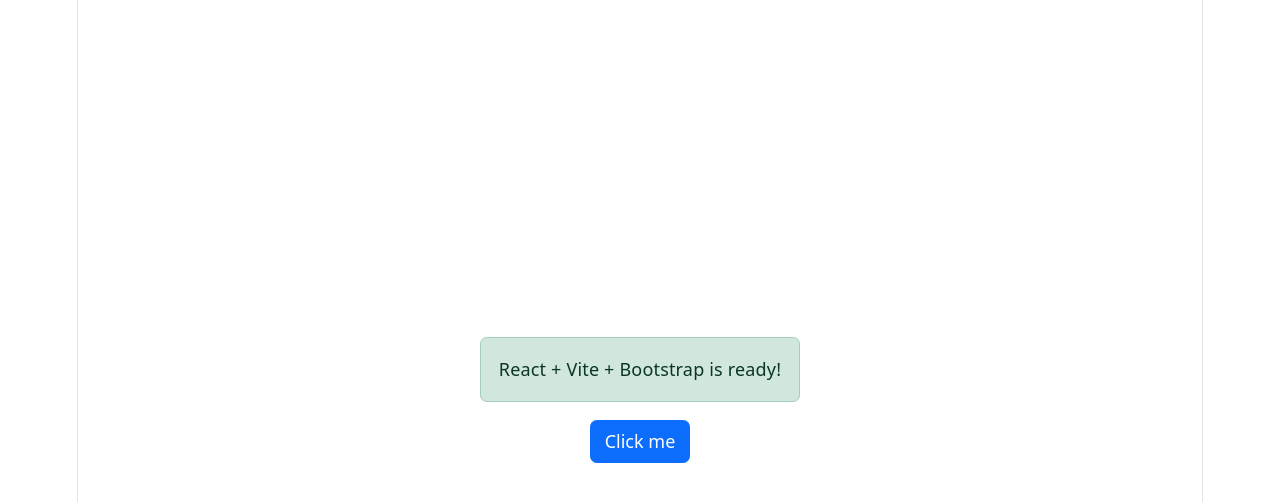
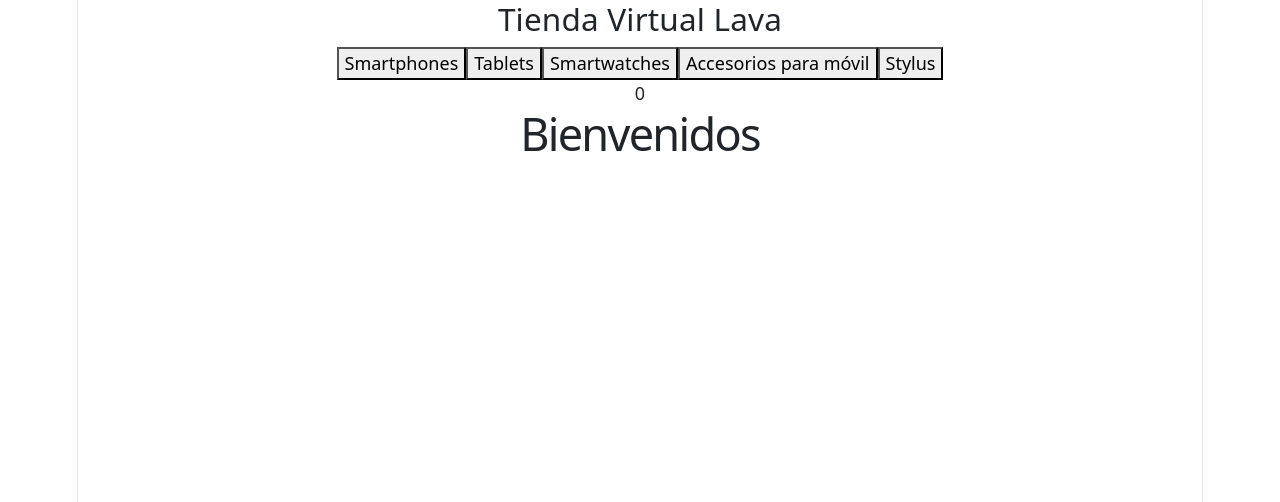
Before and after one commit to javier-dianderas/tienda-lava, a React (Vite) app: page / in a window 1280 px wide. Shown: the top 502 px of the page. Built offline with nearby package versions, Linux system fonts and the light colour scheme.

Commit message:
Se agrego estructura inicial de acuerdo al video de Coderhouse

```diff
--- a/src/App.jsx
+++ b/src/App.jsx
@@ -4,6 +4,8 @@
 // import viteLogo from './assets/vite.svg'
 // import heroImg from './assets/hero.png'
 import './App.css'
+import Navbar from './components/Navbar/Navbar'
+import ItemListContainer from './components/ItemListContainer/ItemListContainer'
 
 // function App() {
 //   const [count, setCount] = useState(0)
@@ -119,16 +121,12 @@
 //   )
 // }
 
-function App() {
+const App = () => {
   return (
-    <div className='d-flex justify-content-center align-items-center vh-100'>
-      <div className='text-center'>
-        <div className='alert alert-success' role='alert'>
-          React + Vite + Bootstrap is ready!
-        </div>
-        <button className='btn btn-primary'>Click me</button>
-      </div>
-    </div>
+    <>
+      <Navbar></Navbar>
+      <ItemListContainer greetings={'Bienvenidos'}></ItemListContainer>
+    </>
   )
 }
 
--- /dev/null
+++ b/src/components/CartWidget/CartWidget.jsx
@@ -0,0 +1,10 @@
+const CartWidget = () => {
+    return (
+        <div>
+            <img></img>
+            0
+        </div>
+    )
+}
+
+export default CartWidget
--- /dev/null
+++ b/src/components/ItemListContainer/ItemListContainer.jsx
@@ -0,0 +1,9 @@
+const ItemListContainer = ({greetings}) => {
+    return (
+        <div>
+            <h1>{greetings}</h1>
+        </div>
+    )
+}
+
+export default ItemListContainer
--- /dev/null
+++ b/src/components/Navbar/Navbar.jsx
@@ -0,0 +1,19 @@
+import CartWidget from "../CartWidget/CartWidget"
+
+const Navbar = () => {
+    return (
+        <nav>
+            <h3>Tienda Virtual Lava</h3>
+            <div>
+                <button>Smartphones</button>
+                <button>Tablets</button>
+                <button>Smartwatches</button>
+                <button>Accesorios para móvil</button>
+                <button>Stylus</button>
+            </div>
+            <CartWidget />
+        </nav>
+    )
+}
+
+export default Navbar
```
